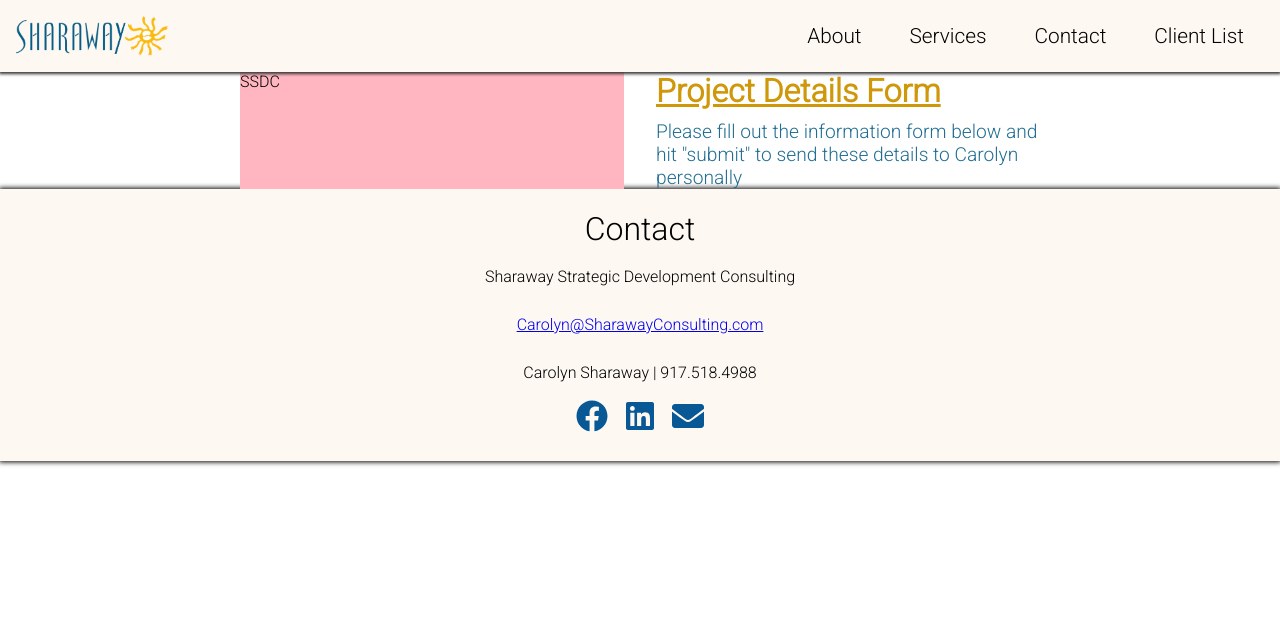
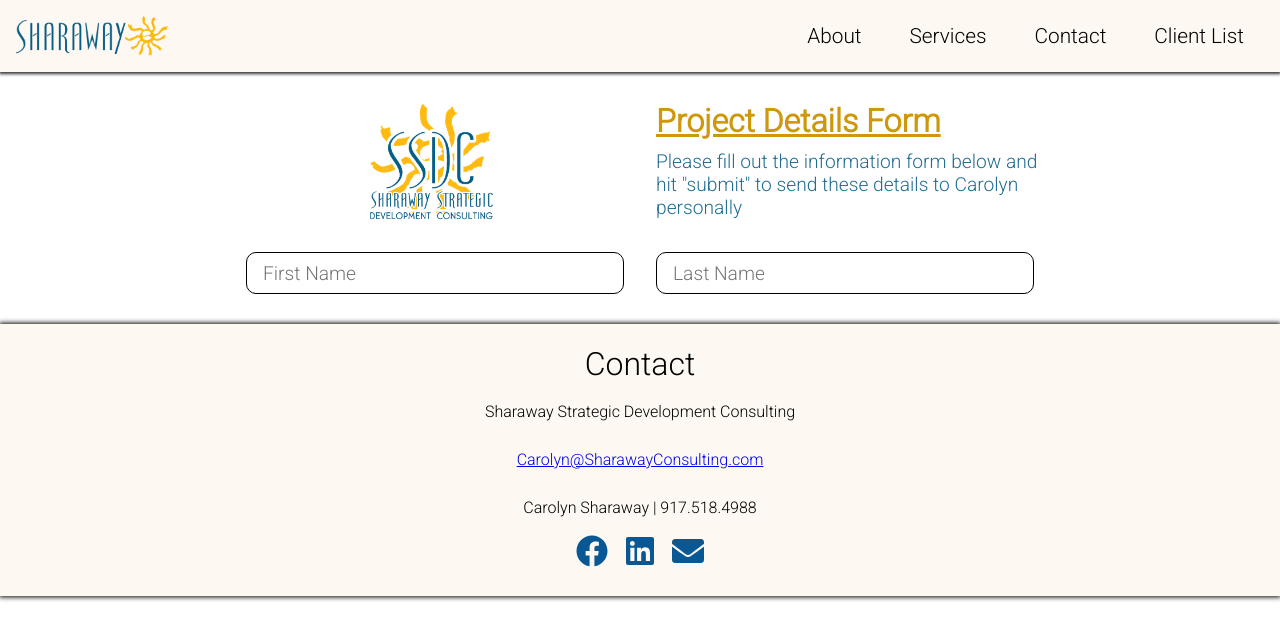
Before and after one commit to carnoldcoding/carolyn-site, a React (Create React App) app: page /form in a window 1280 px wide. Shown: the top 640 px of the page. Built offline with nearby package versions, Linux system fonts and the light colour scheme.

Commit message:
style updates

```diff
--- a/src/components/ProjectDetailForm/ProjectDetailStyles.js
+++ b/src/components/ProjectDetailForm/ProjectDetailStyles.js
@@ -2,15 +2,23 @@ import styled from 'styled-components';
 
 export const FormContainer = styled.div`
     min-width: 300px;
-    width: 800px;
+    max-width: 800px;
     margin: auto;
+    margin-top: 30px;
+    margin-bottom: 30px;
+    padding: 0 1rem;
+
     header{
         display: flex;
         gap:  2rem;
-
         .form-image{
-            background-color: lightpink;
             flex: 50%;
+            display: flex;
+            align-items: center;
+            justify-content: center;
+            img{
+                height: 120px;
+            }
         }
         .form-details-wrapper{
             flex: 50%;
@@ -25,5 +33,21 @@ export const FormContainer = styled.div`
             }
         }
     }
+    form{
+        display: flex;
+        flex-wrap: wrap;
+        justify-content: center;
+        gap: 2rem;
+        margin-top: 30px;
+        input{
+            padding: 0 1rem;
+            height: 40px;
+            border-radius: 10px;
+            flex-basis: 43%;
+            outline: none;
+            border: 1px solid black;
+            font-size: 1.2rem;
+        }
+    }
 
 `
--- a/src/components/ProjectDetailForm/index.js
+++ b/src/components/ProjectDetailForm/index.js
@@ -1,17 +1,22 @@
 import React from 'react'
 import { FormContainer } from './ProjectDetailStyles'
+import MobileLogo from '../../assets/nav_logo_sharaway_mobile.png';
 
 const ProjectDetailForm = () => {
   return (
       <>
           <FormContainer>
             <header>
-               <div class="form-image">SSDC</div>
+               <div class="form-image"><img src={MobileLogo} alt="mobile-logo"/></div>
                 <div class="form-details-wrapper">
                     <h1>Project Details Form</h1>
                     <p>Please fill out the information form below and hit "submit" to send these details to Carolyn personally</p>
                 </div>
             </header>
+          <form>
+             <input type="text" name="fname" value="" placeholder="First Name"/>
+             <input type="text" name="fname" value="" placeholder="Last Name"/>
+          </form>
           </FormContainer>
       </>
   )
```
